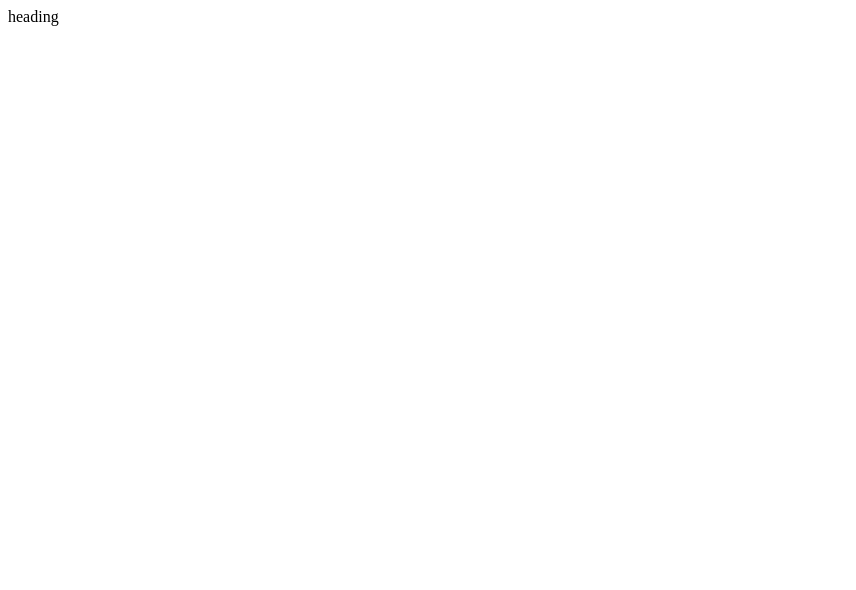
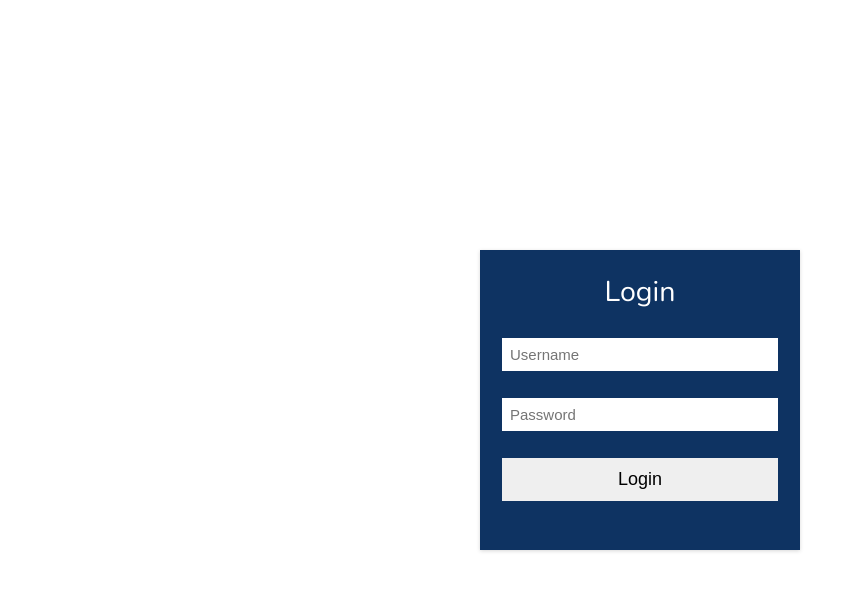
Before and after one commit to syook/react-dishpoll, a React (Create React App) app: page / in a window 1280 px wide. Shown: the top 590 px of the page, without its empty margins (0-856 px from the left). Built offline with nearby package versions, Linux system fonts and the light colour scheme; the HTML template or start-up script is replaced by a standard one.

Commit message:
add: login page

```diff
--- a/src/App.js
+++ b/src/App.js
@@ -1,8 +1,9 @@
+import { Login } from "./pages/login/Login";
 
 function App() {
   return (
     <div className="App">
-      heading
+      <Login/>
     </div>
   );
 }
--- a/src/index.css
+++ b/src/index.css
@@ -0,0 +1,31 @@
+@import url("https://fonts.googleapis.com/css2?family=Nunito&display=swap");
+
+* {
+  margin: 0;
+  padding: 0;
+  box-sizing: border-box;
+}
+
+html {
+  font-family: "Nunito", sans-serif;
+  font-size: 22px;
+  color: #fff;
+}
+
+body {
+  min-height: 100vh;
+}
+
+:root {
+  --primary-color: rgb(14, 51, 98);
+  --shadow: rgba(0, 0, 0, 0.16);
+}
+
+.App {
+  display: flex;
+  flex-direction: column;
+  justify-content: center;
+  align-items: center;
+  height: 100vh;
+  padding: 1rem 0.5rem;
+}
--- /dev/null
+++ b/src/pages/login/Login.jsx
@@ -0,0 +1,16 @@
+import styles from "./login.module.css"
+
+const Login = () => {
+  return (
+    <section className={styles.loginSection}>
+      <span className={styles.loginHeading}>Login</span>
+      <form className={styles.loginForm}>
+        <input type="text" id="username" autoComplete="off" required placeholder="Username" />
+        <input type="password" id="password" required placeholder="Password"/>
+        <button>Login</button>
+      </form>
+    </section>
+  );
+};
+
+export { Login };
--- /dev/null
+++ b/src/pages/login/login.module.css
@@ -0,0 +1,37 @@
+.loginSection {
+  width: 100%;
+  max-width: 320px;
+  min-height: 300px;
+  display: flex;
+  flex-direction: column;
+  justify-content: flex-start;
+  padding: 1rem;
+  background-color: var(--primary-color);
+  box-shadow: var(--shadow) 0px 1px 4px;
+}
+
+.loginHeading {
+  font-size: 1.3rem;
+  text-align: center;
+}
+.loginForm {
+  display: flex;
+  flex-direction: column;
+  justify-content: space-evenly;
+  flex-grow: 1;
+}
+
+input[type="text"],
+input[type="password"] {
+  font-size: 15px;
+  padding: 8px;
+  outline: none;
+  border: none;
+}
+
+button {
+  padding: 0.5rem;
+  cursor: pointer;
+  border: none;
+  font-size: 18px;
+}
```
